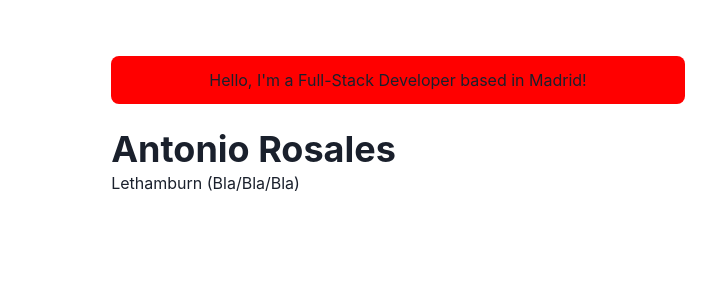
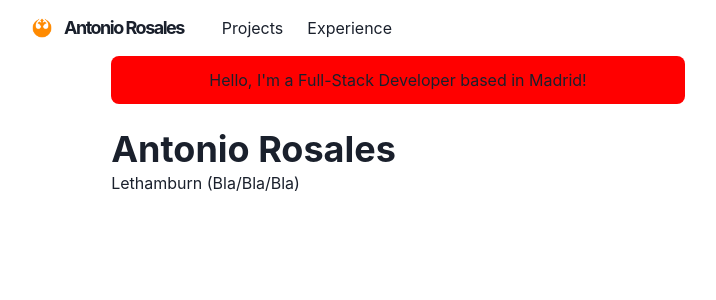
Before and after one commit to lethamburn/lethamburn-portfolio, a Next.js app: page / in a window 1280 px wide. Shown: the top 300 px of the page, without its empty margins (242-958 px from the left). Built offline with nearby package versions, Linux system fonts and the light colour scheme.

Commit message:
FEAT responsive navbar

```diff
--- a/components/layouts/main.js
+++ b/components/layouts/main.js
@@ -1,4 +1,5 @@
 import Head from 'next/head'
+import Navbar from '../navbar';
 import { Box, Container } from '@chakra-ui/react'
 
 const Main = ({ children, router }) => {
@@ -9,6 +10,8 @@
         <title>Antonio Rosales - Homepage</title>
     </Head>
 
+<Navbar path={router.asPath} />
+
     <Container maxW="container.md" pt={14}>
         {children}
     </Container>
--- a/components/navbar.js
+++ b/components/navbar.js
@@ -0,0 +1,104 @@
+import Logo from './logo'
+import NextLink from 'next/link'
+import {
+  Container,
+  Box,
+  Link,
+  Stack,
+  Heading,
+  Flex,
+  Menu,
+  MenuItem,
+  MenuList,
+  MenuButton,
+  IconButton,
+  useColorModeValue
+} from '@chakra-ui/react'
+
+import { HamburgerIcon } from '@chakra-ui/icons'
+
+const LinkItem = ({ href, path, children }) => {
+  const active = path == href
+  const inactiveColor = useColorModeValue('gray200', 'whiteAlpha.900')
+
+  return (
+    <NextLink href={href}>
+      <Link
+        p={2}
+        bg={active ? 'glassTeal' : undefined}
+        color={active ? '#202023' : inactiveColor}
+      >
+        {children}
+      </Link>
+    </NextLink>
+  )
+}
+
+const Navbar = props => {
+  const { path } = props
+
+  return (
+    <Box
+      position="fixed"
+      as="nav"
+      w="100%"
+      bg={useColorModeValue('#fffff40', '#20202380')}
+      style={{ backdropFilter: 'blur(10px)' }}
+    >
+      <Container
+        display="flex"
+        p={2}
+        maxW="container.md"
+        wrap="wrap"
+        align="center"
+        justify="space-between"
+      >
+        <Flex align="center" mr={5}>
+          <Heading as="h1" size="lg" letterSpacing={'tighter'}>
+            <Logo />
+          </Heading>
+        </Flex>
+        <Stack
+          direction={{ base: 'column', md: 'row' }}
+          display={{ base: 'none', md: 'flex' }}
+          width={{ base: 'full', md: 'auto' }}
+          alignItems="center"
+          flexGrow={1}
+          mt={{ base: 4, nmd: 0 }}
+        >
+          <LinkItem href="/projects" path={path}>
+            Projects
+          </LinkItem>
+          <LinkItem href="/experience" path={path}>
+            Experience
+          </LinkItem>
+        </Stack>
+        <Box flex={1} align="right">
+          <Box ml={2} display={{ base: 'inline-block', md: 'none' }}>
+            <Menu>
+              <MenuButton
+                as={IconButton}
+                icon={<HamburgerIcon />}
+                variant="outline"
+                aria-label="Options"
+              />
+              <MenuList>
+                  <NextLink href="/" passHref>
+                      <MenuItem as={Link}>About</MenuItem>
+                  </NextLink>
+                  <NextLink href="/projects" passHref>
+                      <MenuItem as={Link}>Projects</MenuItem>
+                  </NextLink>
+                  <NextLink href="/experience" passHref>
+                      <MenuItem as={Link}>Experience</MenuItem>
+                  </NextLink>
+              </MenuList>
+            </Menu>
+          </Box>
+        </Box>
+      </Container>
+    </Box>
+  )
+}
+
+export default Navbar
```
